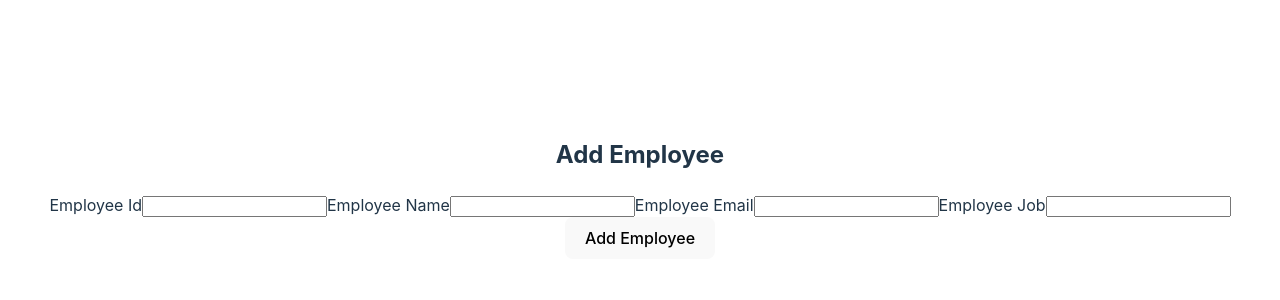
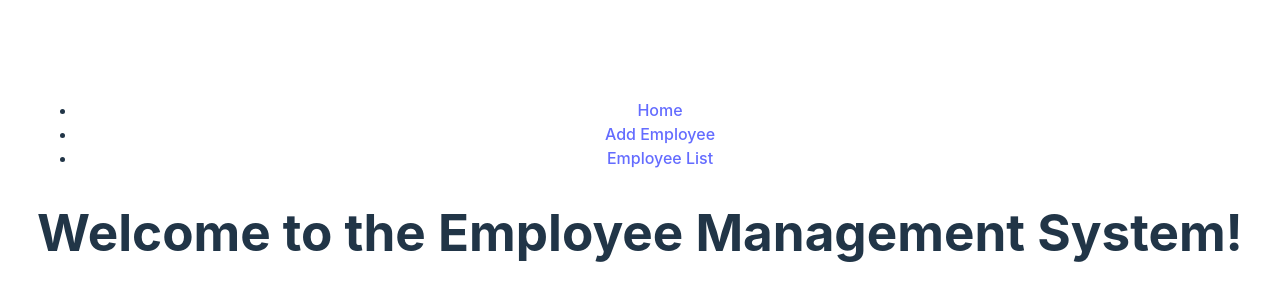
Before and after one commit to saranga1998/Employee-Management-Frontend, a React (Vite) app in the folder ReactApi/: page / in a window 1280 px wide. Shown: the part 212-512 px from the top of the page. Built offline with nearby package versions, Linux system fonts and the light colour scheme.

Commit message:
Page Route

```diff
--- a/ReactApi/package.json
+++ b/ReactApi/package.json
@@ -15,7 +15,7 @@
     "react": "^18.3.1",
     "react-dom": "^18.3.1",
     "react-redux": "^9.1.2",
-    "react-router-dom": "^7.0.1",
+    "react-router-dom": "^7.1.0",
     "redux": "^4.2.1",
     "redux-devtools-extension": "^2.13.9",
     "redux-logger": "^3.0.6",
--- a/ReactApi/src/App.jsx
+++ b/ReactApi/src/App.jsx
@@ -4,20 +4,16 @@ import store from '../src/Redux/Store'
 import './App.css'
 import ErrorBoundary from './Components/ErrorBoundary'
 import AddEmp from './Components/AddEmp'
+import Pages from './Pages/Pages'
 
 function App() {
 
 
   return (
-    <Provider store={store}>
-      <div>
-        <ErrorBoundary>
-          {/* <EmployeeView /> */}
-          <AddEmp/>
-        </ErrorBoundary>
 
-      </div>
-    </Provider>
+    <>
+      <Pages />
+    </>
   )
 }
 
--- a/ReactApi/src/Components/AddEmp.jsx
+++ b/ReactApi/src/Components/AddEmp.jsx
@@ -35,7 +35,7 @@ function AddEmp() {
         <label>Employee Name</label>
         <input type='text' name='EmployeeName' value={employee.EmployeeName} onChange={handleChange}/>
         <label>Employee Email</label>
-        <input type='text' name='EmployeeEmail' value={employee.EmployeeEmail} onChange={handleChange}/>
+        <input type='email' name='EmployeeEmail' value={employee.EmployeeEmail} onChange={handleChange}/>
         <label>Employee Job</label>
         <input type='text' name='EmployeeJob' value={employee.EmployeeJob} onChange={handleChange}/>
 
--- /dev/null
+++ b/ReactApi/src/Pages/Home.jsx
@@ -0,0 +1,11 @@
+import React from 'react'
+
+function Home() {
+  return (
+    <div>
+      <h1>Welcome to the Employee Management System!</h1>
+    </div>
+  )
+}
+
+export default Home
--- /dev/null
+++ b/ReactApi/src/Pages/Pages.jsx
@@ -0,0 +1,39 @@
+import React from 'react'
+import { BrowserRouter as Router,Routes, Route } from "react-router-dom";
+import { Provider } from 'react-redux'
+import store from '../Redux/Store'
+import ErrorBoundary from '../Components/ErrorBoundary'
+import Home from '../Pages/Home'
+import AddEmp from '../Components/AddEmp';
+import EmployeeView from '../Components/EmployeeView';
+function Pages() {
+    return (
+        <>
+            <Provider store={store}>
+                <ErrorBoundary>
+                    <Router>
+                        <div>
+                            <nav>
+                                <ul>
+                                    <li><a href="/">Home</a></li>
+                                    <li><a href="/add-employee">Add Employee</a></li>
+                                    <li><a href="/employees">Employee List</a></li>
+                                </ul>
+                            </nav>
+
+                            {/* Define Routes */}
+                            <Routes>
+                                <Route path="/" element={<Home />} />
+                                <Route path="/add-employee" element={<AddEmp />} />
+                                <Route path="/employees" element={<EmployeeView />} />
+                            </Routes>
+                        </div>
+                    </Router>
+                </ErrorBoundary>
+            </Provider>
+
+        </>
+    )
+}
+
+export default Pages
```
Also changed, not shown: ReactApi/src/Pages/Employee.jsx (added, +11 -0 lines), ReactApi/src/Pages/Holiday.jsx (added, +11 -0 lines), 1 other file (tests, documents, lock files or other folders).
